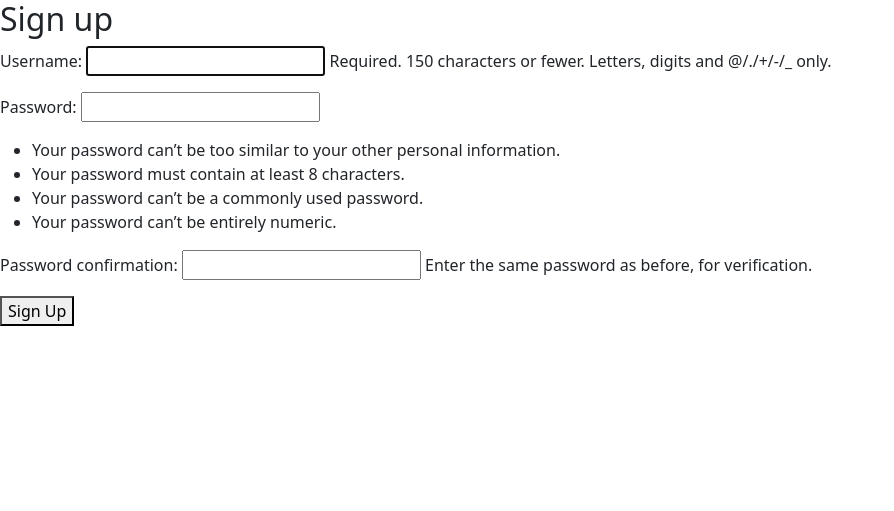
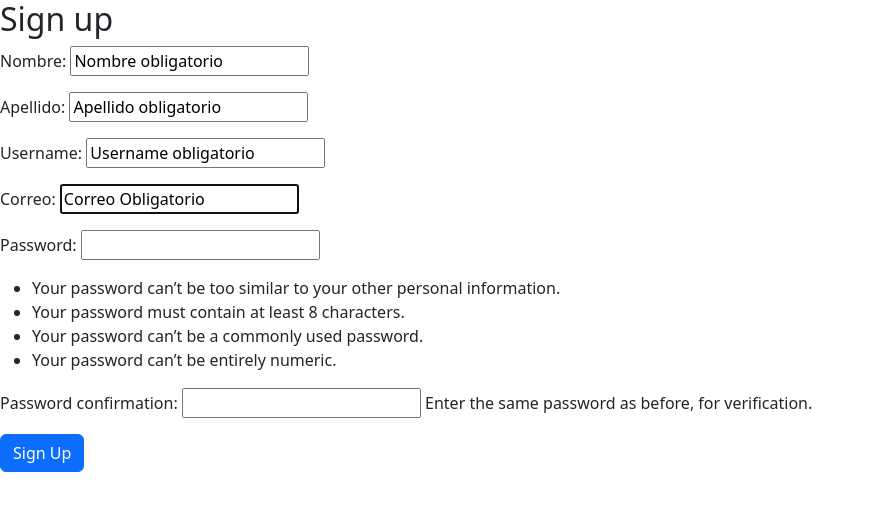
Before and after one commit to Ale-Aiassa/TP-IW-Aiassa-Bacchetta-Clementz-Leonardi, a Django app: page /signup/ in a window 1280 px wide. Shown: the top 511 px of the page, without its empty margins (0-894 px from the left). Run offline with Django 4.2, Linux system fonts and the light colour scheme.

Commit message:
USERNAME_FIELD(ARREGLADO)

```diff
--- a/Proyecto_Ing_Web/accounts/forms.py
+++ b/Proyecto_Ing_Web/accounts/forms.py
@@ -13,6 +13,6 @@ class UsuarioForm(forms.ModelForm):
 
 class Registro(UserCreationForm):
     pass
-#    class Meta:
-#        model = Usuario
-#        fields = ["nombre", "apellido", "username", "correo"]
+    class Meta:
+        model = Usuario
+        fields = ["nombre", "apellido", "username", "correo"]
--- a/Proyecto_Ing_Web/accounts/models.py
+++ b/Proyecto_Ing_Web/accounts/models.py
@@ -13,7 +13,7 @@ class Usuario(models.Model):
     username = models.CharField(max_length=30, blank=False, null=False, default="Username obligatorio")
     correo = models.EmailField(max_length=254, unique=True, null=False, blank=False, default="Correo Obligatorio")
     password = models.CharField(max_length=40, unique=True, null= False, blank=False, default="Password obligatorio")
-
+    USERNAME_FIELD = 'correo'
     def __str__(self):
         return self.nombre
 
--- a/Proyecto_Ing_Web/accounts/templates/registration/signup.html
+++ b/Proyecto_Ing_Web/accounts/templates/registration/signup.html
@@ -7,6 +7,6 @@
   <form method="post">
     {% csrf_token %}
     {{ form.as_p }}
-    <button type="submit">Sign Up</button>
+    <button type="submit" class="btn btn-primary">Sign Up</button>
   </form>
 {% endblock %}
--- a/Proyecto_Ing_Web/accounts/views.py
+++ b/Proyecto_Ing_Web/accounts/views.py
@@ -28,11 +28,11 @@ def signup(request):
         formulario = Registro(data=request.POST)
         if formulario.is_valid():
             formulario.save()
-            #Usuario = authenticate(username=formulario.cleaned_data["username"], password=formulario.cleaned_data["password"])
-            #login(request, Usuario)
+            Usuario = authenticate(username=formulario.cleaned_data["username"], password=formulario.cleaned_data["password"])
+            login(request, Usuario)
             #Message.success(request, "Registro exitoso")
             #redirigir al home
-            #return redirect(to="SecondPage") funciona
+            return redirect(to="SecondPage")
         data["form"] = formulario
     return render(request, 'registration/signup.html', data)
 
```
